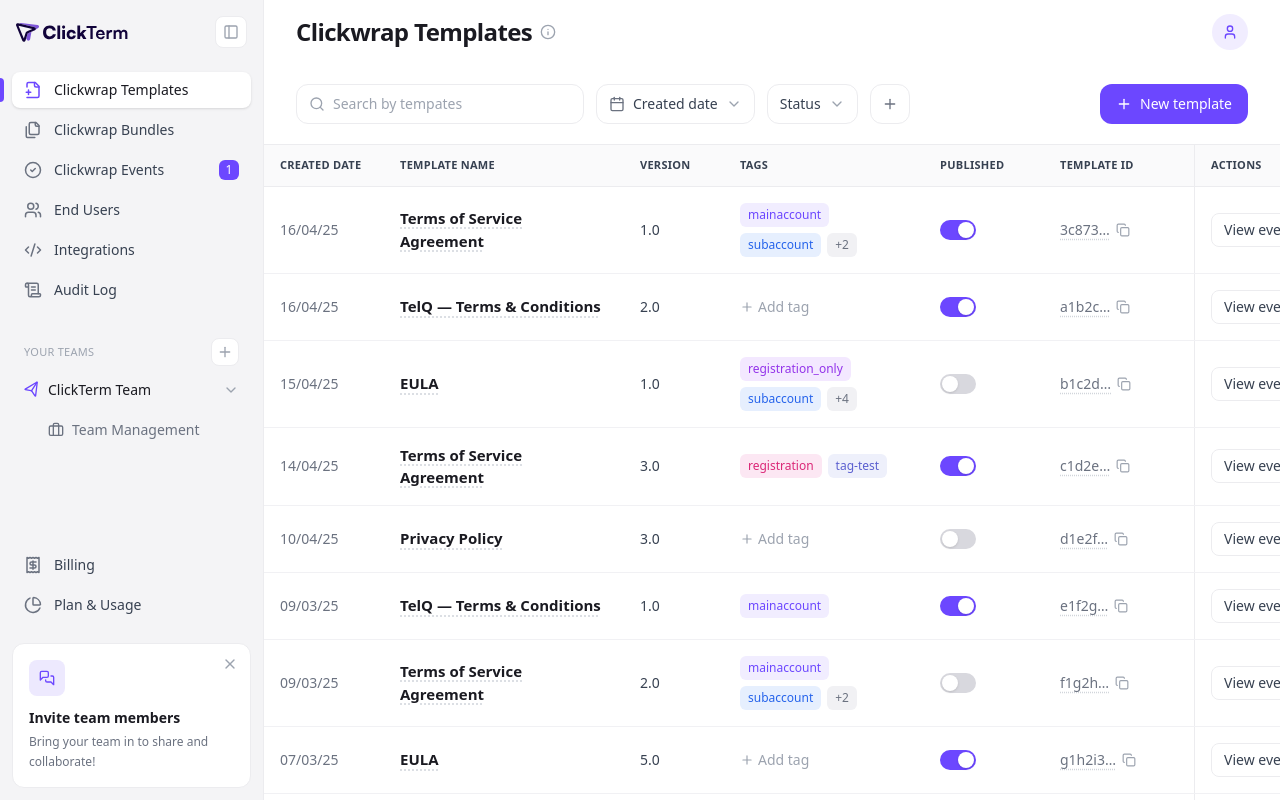
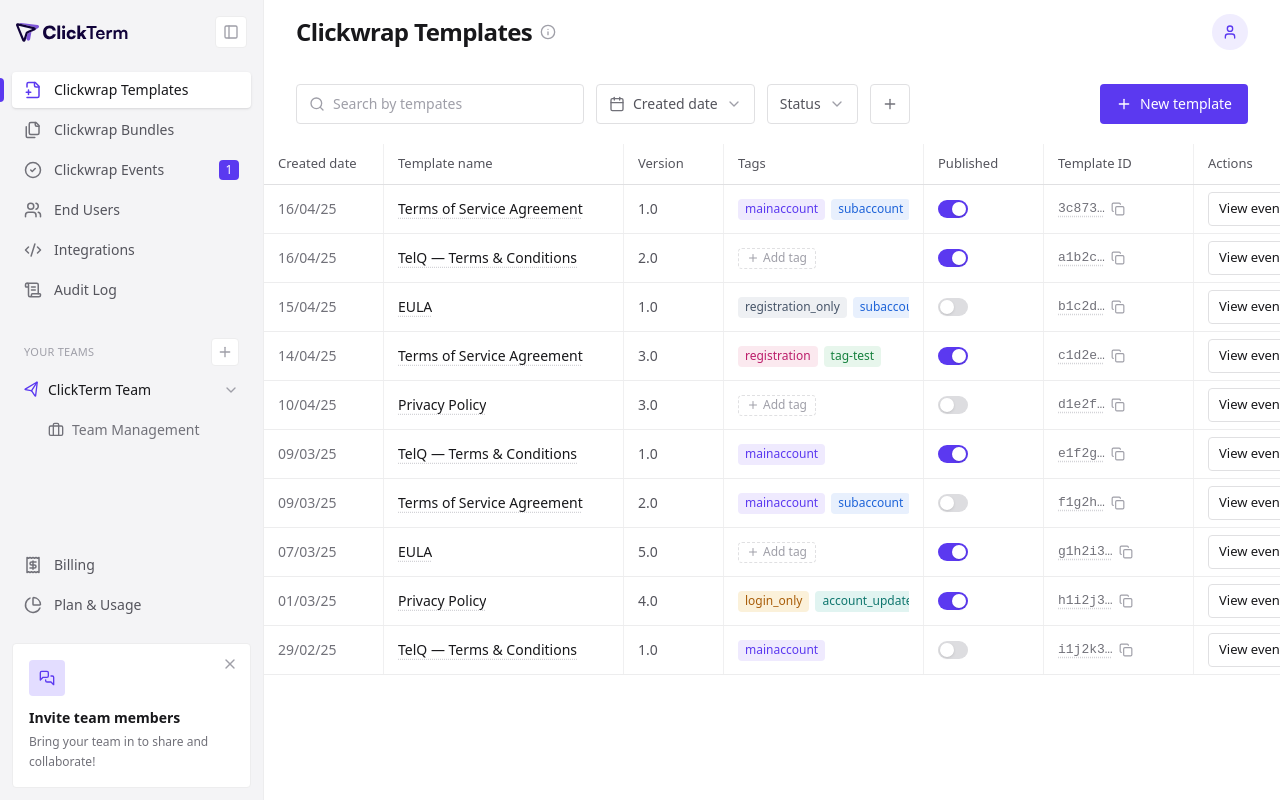
Before and after one commit to volodymyrmyronets/clickterm, a Next.js app: page / in a window 1280 px wide. Built offline with nearby package versions, Linux system fonts and the light colour scheme.

Commit message:
Restyle toward Direction 1: square 4px radius, D1 palette, gridded readable headers, smaller toggle
Co-Authored-By: Claude Opus 4.8 <noreply@anthropic.com>

```diff
--- a/src/app/globals.css
+++ b/src/app/globals.css
@@ -1,33 +1,35 @@
 @import "tailwindcss";
 
 /* ---------------------------------------------------------------------------
-   Color palette (extracted from the ClickTerm dashboard).
-   Defined as Tailwind v4 theme tokens → usable as utilities:
-   bg-accent, text-ink, border-line, bg-surface, …
-   Category-tag colors live in src/lib/data.ts (tagColor).
+   Color palette — Direction 1 reference (square, compact, Attio-like).
+   Radius is 4px everywhere (rounded-ctl); toggles/avatars stay round.
 --------------------------------------------------------------------------- */
 @theme {
   --font-sans: ui-sans-serif, system-ui, -apple-system, "Segoe UI", sans-serif;
   --font-mono: ui-monospace, "SF Mono", "Cascadia Code", monospace;
 
   /* Brand / accent */
-  --color-accent: #6c47ff;
-  --color-accent-hover: #5b39e0;
-  --color-accent-soft: #f1edff; /* active nav, soft fills */
-  --color-accent-softer: #ede9fe; /* badges */
+  --color-accent: #5b39f0;
+  --color-accent-hover: #4f31d6;
+  --color-accent-soft: #f0edfe; /* active nav, soft fills */
+  --color-accent-softer: #e3ddff; /* badges / soft borders */
 
   /* Text */
-  --color-ink: #1a1a21; /* headings / primary */
-  --color-ink-soft: #374151; /* secondary text */
-  --color-muted: #6b7280; /* muted text */
-  --color-faint: #9ca3af; /* placeholders / faint */
+  --color-ink: #18181b; /* headings / primary */
+  --color-ink-soft: #54545c; /* secondary text / table headers */
+  --color-muted: #717179; /* muted text */
+  --color-faint: #9f9fa8; /* placeholders / faint */
 
   /* Lines & surfaces */
-  --color-line: #ececef; /* default borders */
-  --color-line-soft: #f1f1f4; /* row dividers, chips */
-  --color-surface: #fafafb; /* header / hover surfaces */
-  --color-surface-soft: #f7f7f9; /* hover chips / cards */
+  --color-line: #ededee; /* default borders */
+  --color-line-strong: #e0e0e2; /* control borders */
+  --color-grid: #f0f0f1; /* vertical column lines (fainter) */
+  --color-surface: #fafafa; /* row hover / subtle */
+  --color-surface-soft: #f3f3f4; /* hover chips */
   --color-sidebar: #f4f4f6; /* left navigation background */
+
+  /* Square radius */
+  --radius-ctl: 4px;
 }
 
 html,
@@ -39,6 +41,7 @@ body {
   background-color: #ffffff;
   color: var(--color-ink);
   font-family: var(--font-sans);
+  font-feature-settings: "cv11", "ss01";
   -webkit-font-smoothing: antialiased;
 }
 
--- a/src/app/page.tsx
+++ b/src/app/page.tsx
@@ -42,7 +42,7 @@ export default function Home() {
           <div className="flex min-w-0 items-center gap-2">
             <button
               onClick={() => setNavOpen(true)}
-              className="grid size-9 shrink-0 place-items-center rounded-lg border border-line text-muted transition-colors hover:bg-surface-soft lg:hidden"
+              className="grid size-9 shrink-0 place-items-center rounded-ctl border border-line-strong text-muted transition-colors hover:bg-surface-soft lg:hidden"
               aria-label="Open menu"
             >
               <Menu className="size-5" />
@@ -59,7 +59,7 @@ export default function Home() {
 
         {/* Toolbar */}
         <div className="flex shrink-0 flex-wrap items-center gap-3 px-4 py-4 sm:px-8 sm:py-5">
-          <div className="flex h-10 min-w-[180px] flex-1 items-center gap-2 rounded-xl border border-line px-3 text-sm text-faint sm:w-72 sm:flex-none">
+          <div className="flex h-10 min-w-[180px] flex-1 items-center gap-2 rounded-ctl border border-line-strong px-3 text-sm text-faint sm:w-72 sm:flex-none">
             <Search className="size-4 shrink-0" />
             <input
               placeholder="Search by tempates"
@@ -71,7 +71,7 @@ export default function Home() {
           <FilterButton label="Status" />
 
           <button
-            className="grid size-10 shrink-0 place-items-center rounded-xl border border-line text-muted transition-colors hover:bg-surface-soft"
+            className="grid size-10 shrink-0 place-items-center rounded-ctl border border-line-strong text-muted transition-colors hover:bg-surface-soft"
             aria-label="Add filter"
           >
             <Plus className="size-4" />
@@ -79,7 +79,7 @@ export default function Home() {
 
           <Link
             href="/templates/new"
-            className="ml-auto flex h-10 shrink-0 items-center gap-2 rounded-xl bg-accent px-4 text-sm font-medium text-white transition-colors hover:bg-accent-hover"
+            className="ml-auto flex h-10 shrink-0 items-center gap-2 rounded-ctl bg-accent px-4 text-sm font-medium text-white transition-colors hover:bg-accent-hover"
           >
             <Plus className="size-4" />
             <span className="hidden sm:inline">New template</span>
@@ -104,7 +104,7 @@ function FilterButton({
   label: string;
 }) {
   return (
-    <button className="flex h-10 shrink-0 items-center gap-2 rounded-xl border border-line px-3 text-sm font-medium text-ink-soft transition-colors hover:bg-surface-soft">
+    <button className="flex h-10 shrink-0 items-center gap-2 rounded-ctl border border-line-strong px-3 text-sm font-medium text-ink-soft transition-colors hover:bg-surface-soft">
       {icon && <span className="text-muted">{icon}</span>}
       {label}
       <ChevronDown className="size-4 text-faint" />
--- a/src/components/Sidebar.tsx
+++ b/src/components/Sidebar.tsx
@@ -54,7 +54,7 @@ export function Sidebar({ onClose }: { onClose?: () => void }) {
         )}
         <button
           onClick={onClose ?? (() => setCollapsed((v) => !v))}
-          className={`grid size-8 place-items-center rounded-lg border border-line bg-white text-faint transition-colors hover:bg-surface-soft ${
+          className={`grid size-8 place-items-center rounded-ctl border border-line bg-white text-faint transition-colors hover:bg-surface-soft ${
             showCollapsed ? "mx-auto" : ""
           }`}
           aria-label={isDrawer ? "Close menu" : "Toggle sidebar"}
@@ -78,18 +78,18 @@ export function Sidebar({ onClose }: { onClose?: () => void }) {
               Your teams
             </span>
             <button
-              className="grid size-7 place-items-center rounded-lg border border-line bg-white text-faint transition-colors hover:bg-surface-soft"
+              className="grid size-7 place-items-center rounded-ctl border border-line bg-white text-faint transition-colors hover:bg-surface-soft"
               aria-label="Add team"
             >
               <Plus className="size-4" />
             </button>
           </div>
-          <button className="flex w-full items-center gap-2 rounded-lg px-3 py-2 text-sm font-medium text-ink hover:bg-surface-soft">
+          <button className="flex w-full items-center gap-2 rounded-ctl px-3 py-2 text-sm font-medium text-ink hover:bg-surface-soft">
             <Send className="size-4 -rotate-12 text-accent" />
             <span>ClickTerm Team</span>
             <ChevronDown className="ml-auto size-4 text-faint" />
           </button>
-          <button className="mt-1 flex w-full items-center gap-2 rounded-lg py-2 pl-9 pr-3 text-sm text-muted hover:bg-surface-soft">
+          <button className="mt-1 flex w-full items-center gap-2 rounded-ctl py-2 pl-9 pr-3 text-sm text-muted hover:bg-surface-soft">
             <Briefcase className="size-4" />
             <span>Team Management</span>
           </button>
@@ -112,7 +112,7 @@ export function Sidebar({ onClose }: { onClose?: () => void }) {
             initial={{ opacity: 0, y: 8 }}
             animate={{ opacity: 1, y: 0 }}
             exit={{ opacity: 0, y: 8 }}
-            className="relative m-3 rounded-xl border border-line bg-white p-4"
+            className="relative m-3 rounded-ctl border border-line bg-white p-4"
           >
             <button
               className="absolute right-3 top-3 text-faint hover:text-muted"
@@ -120,7 +120,7 @@ export function Sidebar({ onClose }: { onClose?: () => void }) {
             >
               <X className="size-4" />
             </button>
-            <span className="grid size-9 place-items-center rounded-lg bg-accent-softer text-accent">
+            <span className="grid size-9 place-items-center rounded-ctl bg-accent-softer text-accent">
               <MessagesSquare className="size-4" />
             </span>
             <p className="mt-3 text-sm font-semibold text-ink">
@@ -152,7 +152,7 @@ function NavItem({
   return (
     <button
       title={collapsed ? label : undefined}
-      className={`relative flex items-center gap-3 rounded-lg px-3 py-2 text-sm transition-colors ${
+      className={`relative flex items-center gap-3 rounded-ctl px-3 py-2 text-sm transition-colors ${
         collapsed ? "justify-center" : ""
       } ${
         active
@@ -168,7 +168,7 @@ function NavItem({
       />
       {!collapsed && <span className="truncate">{label}</span>}
       {!collapsed && badge && (
-        <span className="ml-auto grid h-5 min-w-5 place-items-center rounded-md bg-accent px-1 text-xs font-medium text-white">
+        <span className="ml-auto grid h-5 min-w-5 place-items-center rounded-ctl bg-accent px-1 text-xs font-medium text-white">
           {badge}
         </span>
       )}
--- a/src/components/TemplatesTable.tsx
+++ b/src/components/TemplatesTable.tsx
@@ -12,16 +12,14 @@ export function TemplatesTable() {
   return (
     <div className="min-w-[1024px]">
       {/* Header */}
-      <div
-        className={`${GRID} border-y border-line bg-surface text-[11px] font-semibold uppercase tracking-wide text-ink-soft`}
-      >
+      <div className={`${GRID} border-b border-line-strong bg-white`}>
         <HeadCell>Created date</HeadCell>
         <HeadCell>Template name</HeadCell>
         <HeadCell>Version</HeadCell>
         <HeadCell>Tags</HeadCell>
         <HeadCell>Published</HeadCell>
         <HeadCell>Template ID</HeadCell>
-        <HeadCell divider>Actions</HeadCell>
+        <HeadCell last>Actions</HeadCell>
       </div>
 
       {TEMPLATES.map((row, i) => (
@@ -33,14 +31,16 @@ export function TemplatesTable() {
 
 function HeadCell({
   children,
-  divider,
+  last,
 }: {
   children: React.ReactNode;
-  divider?: boolean;
+  last?: boolean;
 }) {
   return (
     <div
-      className={`flex items-center px-4 py-3 ${divider ? "border-l border-line" : ""}`}
+      className={`flex h-10 items-center px-3.5 text-[13px] font-medium text-ink-soft ${
+        last ? "" : "border-r border-grid"
+      }`}
     >
       {children}
     </div>
@@ -49,14 +49,14 @@ function HeadCell({
 
 function Cell({
   children,
-  divider,
+  last,
 }: {
   children: React.ReactNode;
-  divider?: boolean;
+  last?: boolean;
 }) {
   return (
     <div
-      className={`flex items-center px-4 py-4 ${divider ? "border-l border-line" : ""}`}
+      className={`flex h-12 items-center px-3.5 ${last ? "" : "border-r border-grid"}`}
     >
       {children}
     </div>
@@ -66,17 +66,17 @@ function Cell({
 function Row({ row, index }: { row: TemplateRow; index: number }) {
   return (
     <motion.div
-      initial={{ opacity: 0, y: 8 }}
+      initial={{ opacity: 0, y: 6 }}
       animate={{ opacity: 1, y: 0 }}
-      transition={{ duration: 0.25, delay: index * 0.025, ease: "easeOut" }}
-      className={`${GRID} border-b border-line-soft transition-colors hover:bg-surface`}
+      transition={{ duration: 0.22, delay: index * 0.022, ease: "easeOut" }}
+      className={`${GRID} border-b border-line transition-colors hover:bg-surface`}
     >
       <Cell>
         <span className="text-sm text-muted">{row.date}</span>
       </Cell>
 
       <Cell>
-        <button className="text-left text-[15px] font-semibold text-ink underline decoration-dotted decoration-[#D1D5DB] underline-offset-4 hover:decoration-accent">
+        <button className="truncate text-left text-sm font-medium text-ink underline decoration-dotted decoration-[#d3d3d7] underline-offset-4 hover:decoration-accent">
           {row.name}
         </button>
       </Cell>
@@ -97,13 +97,13 @@ function Row({ row, index }: { row: TemplateRow; index: number }) {
         <TemplateId value={row.templateId} />
       </Cell>
 
-      <Cell divider>
-        <div className="flex items-center gap-2">
-          <button className="rounded-lg border border-line px-3 py-1.5 text-sm font-medium text-ink-soft transition-colors hover:bg-surface-soft">
+      <Cell last>
+        <div className="flex items-center gap-1.5">
+          <button className="rounded-ctl border border-line-strong px-2.5 py-1.5 text-[13px] font-medium text-ink transition-colors hover:bg-surface">
             View events
           </button>
           <button
-            className="grid size-8 place-items-center rounded-lg text-faint transition-colors hover:bg-surface-soft"
+            className="grid size-8 place-items-center rounded-ctl text-faint transition-colors hover:bg-surface-soft"
             aria-label="More actions"
           >
             <MoreVertical className="size-4" />
@@ -117,20 +117,20 @@ function Row({ row, index }: { row: TemplateRow; index: number }) {
 function TagCell({ tags, more }: { tags: string[]; more?: number }) {
   if (tags.length === 0) {
     return (
-      <button className="flex w-fit items-center gap-1 text-sm text-faint hover:text-accent">
-        <Plus className="size-3.5" />
+      <button className="inline-flex h-[21px] w-fit items-center gap-1 rounded-ctl border border-dashed border-line-strong px-2 text-xs text-faint transition-colors hover:border-accent-softer hover:bg-accent-soft hover:text-accent">
+        <Plus className="size-3" />
         Add tag
       </button>
     );
   }
   return (
-    <div className="flex flex-wrap items-center gap-1.5">
+    <div className="flex items-center gap-1.5 overflow-hidden">
       {tags.map((t) => {
         const c = tagColor(t);
         return (
           <span
             key={t}
-            className="rounded-md px-2 py-1 text-xs font-medium"
+            className="inline-flex h-[21px] shrink-0 items-center rounded-ctl px-[7px] text-xs font-medium"
             style={{ backgroundColor: c.bg, color: c.text }}
           >
             {t}
@@ -138,7 +138,7 @@ function TagCell({ tags, more }: { tags: string[]; more?: number }) {
         );
       })}
       {more ? (
-        <span className="rounded-md bg-line-soft px-2 py-1 text-xs font-medium text-muted">
+        <span className="inline-flex h-[21px] shrink-0 items-center rounded-ctl bg-[#f0f0f2] px-[7px] text-xs font-medium text-ink-soft">
           +{more}
         </span>
       ) : null}
@@ -151,16 +151,16 @@ function Toggle({ initial }: { initial: boolean }) {
   return (
     <button
       onClick={() => setOn((v) => !v)}
-      className={`relative h-5 w-9 rounded-full transition-colors ${
-        on ? "bg-accent" : "bg-[#D8D8DE]"
+      className={`relative h-[18px] w-[30px] rounded-full transition-colors ${
+        on ? "bg-accent" : "bg-[#dddde0]"
       }`}
       role="switch"
       aria-checked={on}
       aria-label="Published"
     >
       <span
-        className={`absolute top-0.5 size-4 rounded-full bg-white shadow-sm transition-all ${
-          on ? "left-[18px]" : "left-0.5"
+        className={`absolute left-0.5 top-0.5 size-3.5 rounded-full bg-white shadow-sm transition-transform ${
+          on ? "translate-x-3" : ""
         }`}
       />
     </button>
@@ -178,7 +178,7 @@ function TemplateId({ value }: { value: string }) {
 
   return (
     <div className="flex items-center gap-1.5">
-      <span className="text-sm text-muted underline decoration-dotted decoration-[#D1D5DB] underline-offset-4">
+      <span className="font-mono text-[13px] text-muted underline decoration-dotted decoration-[#d3d3d7] underline-offset-4">
         {value}
       </span>
       <button
@@ -187,7 +187,7 @@ function TemplateId({ value }: { value: string }) {
         aria-label="Copy template ID"
       >
         {copied ? (
-          <Check className="size-3.5 text-[#22C55E]" />
+          <Check className="size-3.5 text-[#15803d]" />
         ) : (
           <Copy className="size-3.5" />
         )}
```
Also changed, not shown: src/app/templates/new/page.tsx (+21 -21 lines), src/lib/data.ts (+14 -11 lines).
